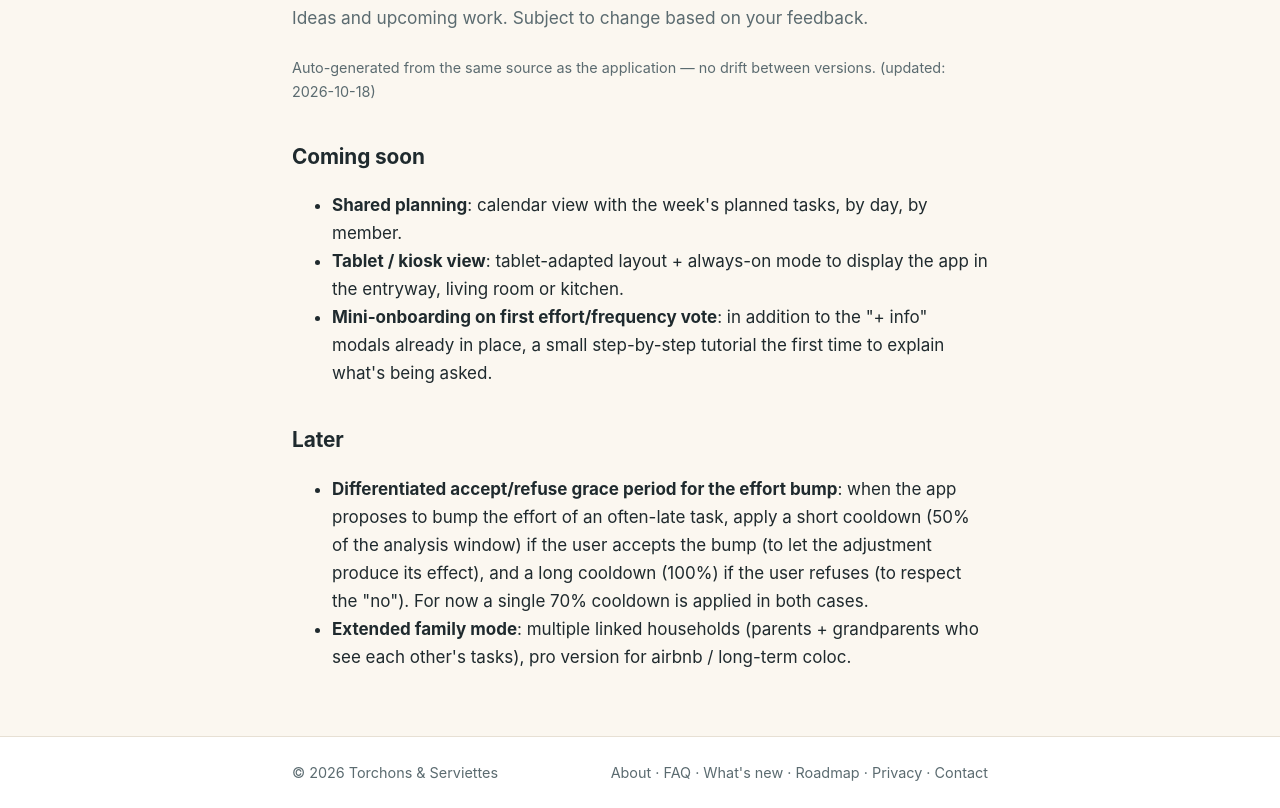
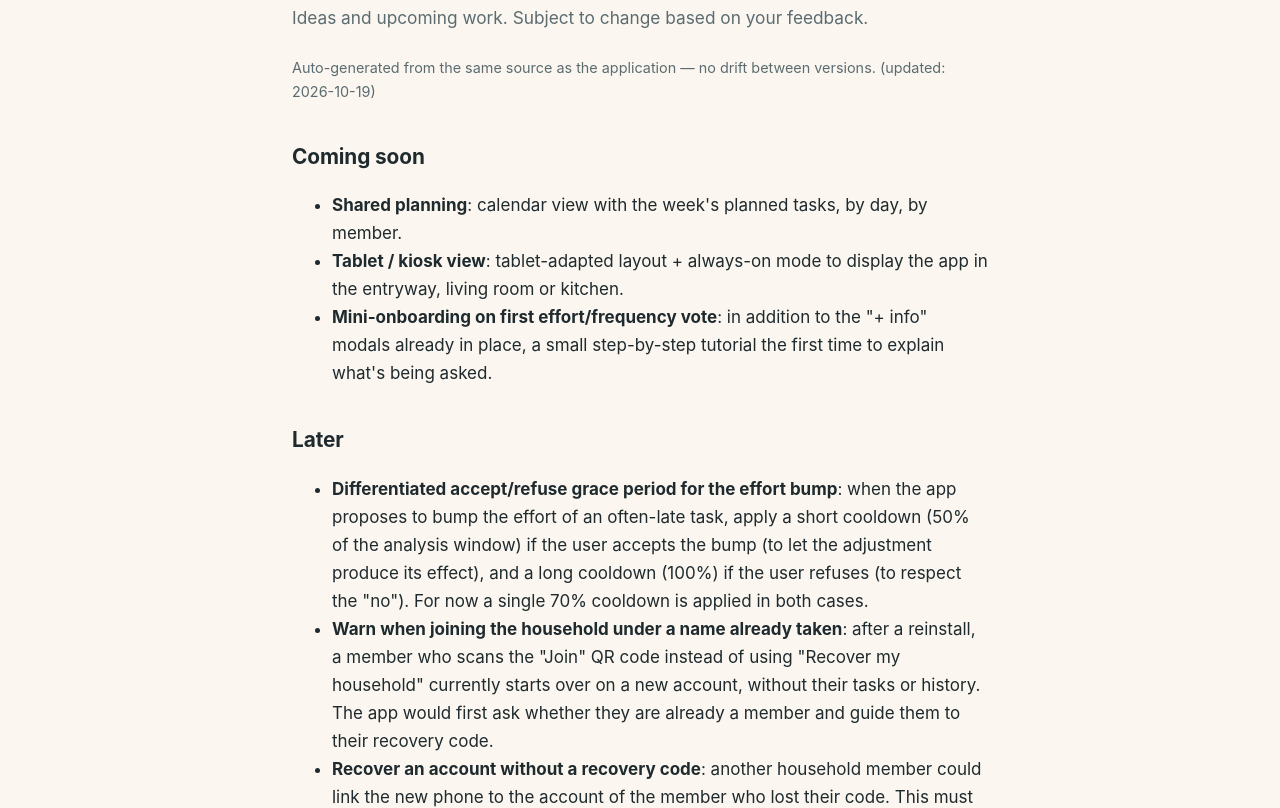
Before and after one commit to bizbiz/torchons-et-serviettes, a plain HTML site: page site/en/roadmap.html in a window 1280 px wide. Shown: the part 145-953 px from the top of the page. Drawn offline with Linux system fonts and the light colour scheme.

Commit message:
roadmap : deux pistes pour le membre revenu en double, l'item sort du todo
Sur décision de Quentin, le membre qui réinstalle sans son code et
revient par le QR « Rejoindre » n'est pas un défaut à corriger
maintenant : ses deux pistes passent en « Plus tard » dans la roadmap.

- backend/app/content/roadmap.md et roadmap.en.md : « Prévenir quand on
  rejoint le foyer sous un prénom déjà pris » et « Retrouver son compte
  sans code de récupération » (à protéger contre la prise du compte d'un
  autre membre).
- site/ : pages régénérées par scripts/gen_site_content.py (les pages
  changelog ne changent que par leur date de mise à jour).
- docs/appareils.fr.md et docs/appareils.md : le dépannage renvoie aux
  deux pistes de la roadmap au lieu du todo.
- todo.md : sort l'item « Un membre qui réinstalle sans son code revient
  par le QR « Rejoindre », en double ».

Co-Authored-By: Claude Opus 5.5 <noreply@anthropic.com>

```diff
--- a/site/en/roadmap.html
+++ b/site/en/roadmap.html
@@ -37,7 +37,7 @@
     <p class="lead">Ideas and upcoming work. Subject to change based on your feedback.</p>
     <p class="meta">Auto-generated from the same source as the
       application — no drift between versions.
-      <small>(updated: 2026-10-18)</small></p>
+      <small>(updated: 2026-10-19)</small></p>
 <h2>Coming soon</h2>
 <ul>
 <li><strong>Shared planning</strong>: calendar view with the week&#x27;s planned tasks, by day, by member.</li>
@@ -47,6 +47,8 @@
 <h2>Later</h2>
 <ul>
 <li><strong>Differentiated accept/refuse grace period for the effort bump</strong>: when the app proposes to bump the effort of an often-late task, apply a short cooldown (50% of the analysis window) if the user accepts the bump (to let the adjustment produce its effect), and a long cooldown (100%) if the user refuses (to respect the &quot;no&quot;). For now a single 70% cooldown is applied in both cases.</li>
+<li><strong>Warn when joining the household under a name already taken</strong>: after a reinstall, a member who scans the &quot;Join&quot; QR code instead of using &quot;Recover my household&quot; currently starts over on a new account, without their tasks or history. The app would first ask whether they are already a member and guide them to their recovery code.</li>
+<li><strong>Recover an account without a recovery code</strong>: another household member could link the new phone to the account of the member who lost their code. This must be protected so that one member cannot take over another&#x27;s account.</li>
 <li><strong>Extended family mode</strong>: multiple linked households (parents + grandparents who see each other&#x27;s tasks), pro version for airbnb / long-term coloc.</li>
 </ul>
   </div>
```
Also changed, not shown: site/changelog.html (+1 -1 lines), site/en/changelog.html (+1 -1 lines), site/roadmap.html (+3 -1 lines), 4 other files.
